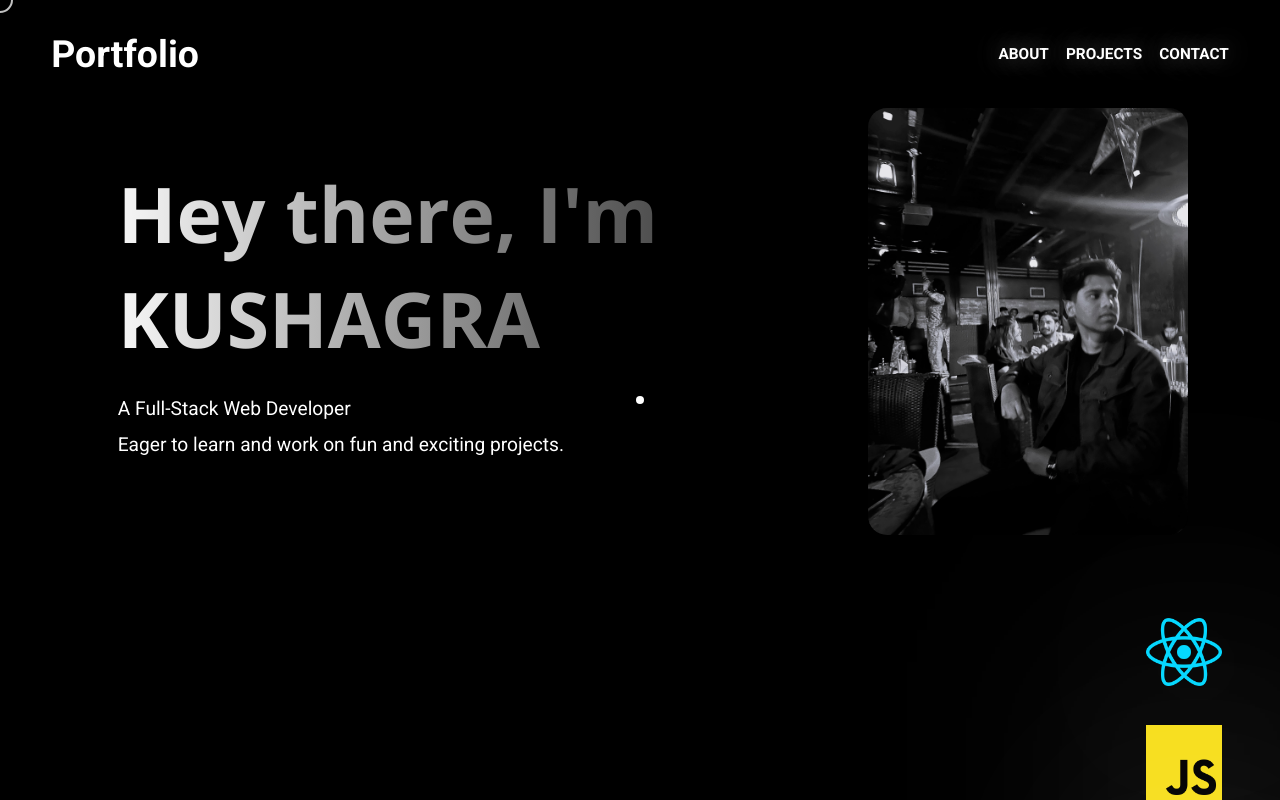
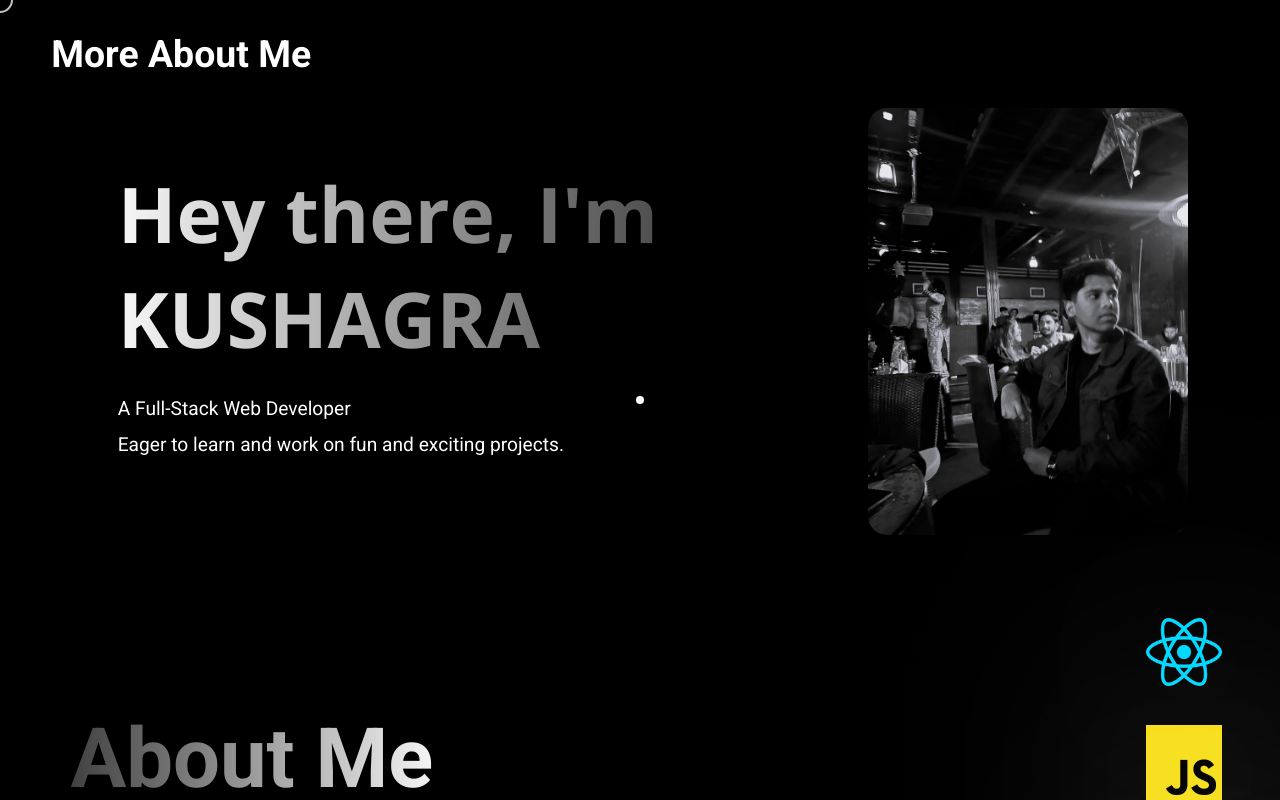
Before and after one commit to KushagraSingh1100/Portfolio, a React (Create React App) app: page / in a window 1280 px wide. Shown: the top 800 px of the page. Built offline with nearby package versions, Linux system fonts and the light colour scheme.

Commit message:
changes for updated portfolio

```diff
--- a/src/App.js
+++ b/src/App.js
@@ -12,7 +12,7 @@ function App() {
     setloading(true);
     setTimeout(() => {
       setloading(false);
-    }, 3000);
+    }, 1500);
   }, []);
   return (
     <div className="App">
@@ -34,8 +34,6 @@ function App() {
           <Navbar />
           <Home />
           <About />
-          <Projects />
-          <Contact />
         </>
       )}
     </div>
--- a/src/components/Navbar.jsx
+++ b/src/components/Navbar.jsx
@@ -2,15 +2,12 @@ const Navbar = () => {
   return (
     <nav className="nav">
       <div className="portfolio">
-            <a href="#"><h3>Portfolio</h3></a>
-            </div>
-            <div className="links">
-            <a href="#about"><h3>ABOUT</h3></a>
-            <a href="#projects"><h3>PROJECTS</h3></a>
-            <a href="#contact"><h3>CONTACT</h3></a>
+        <a href="#">
+          <h3>More About Me</h3>
+        </a>
       </div>
     </nav>
   );
-}
+};
 
 export default Navbar;
```
Also changed, not shown: 1 other file (tests, documents, lock files or other folders). Lines whose indentation alone changed are shown as unchanged.
